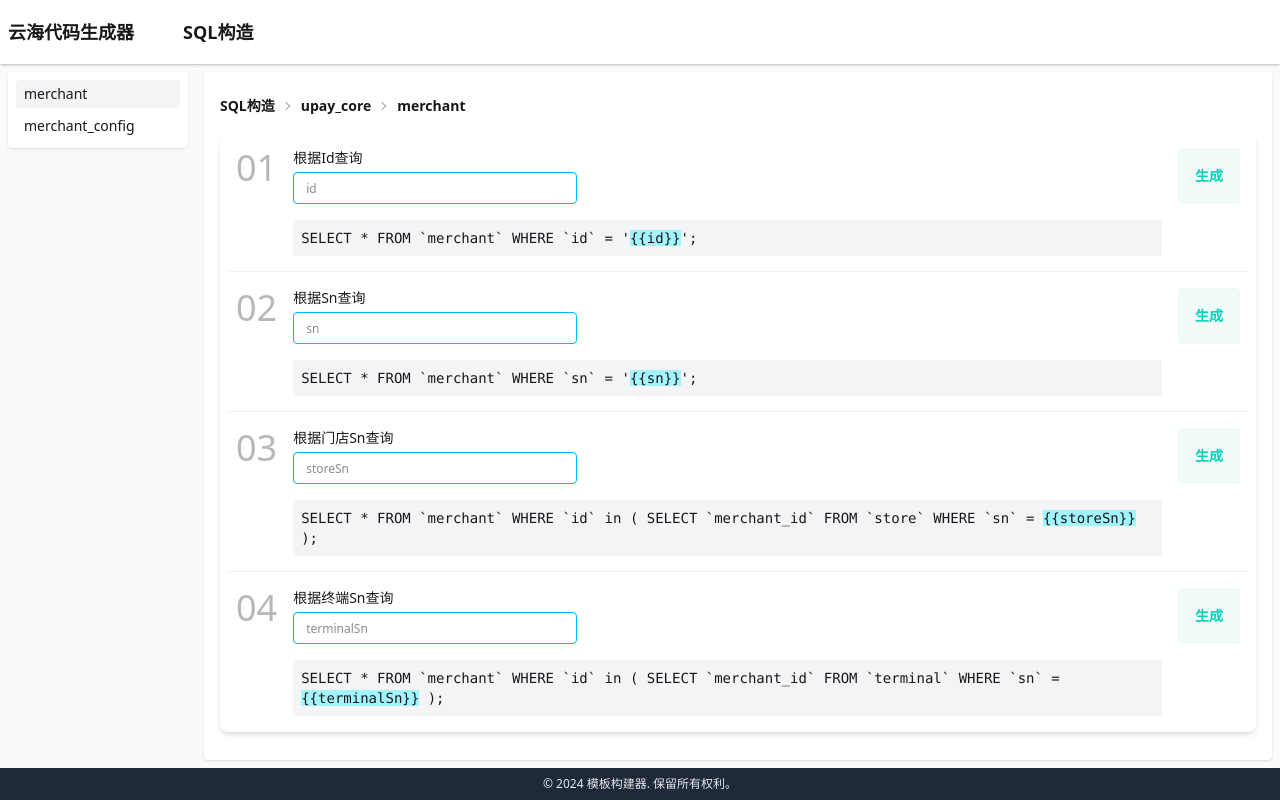
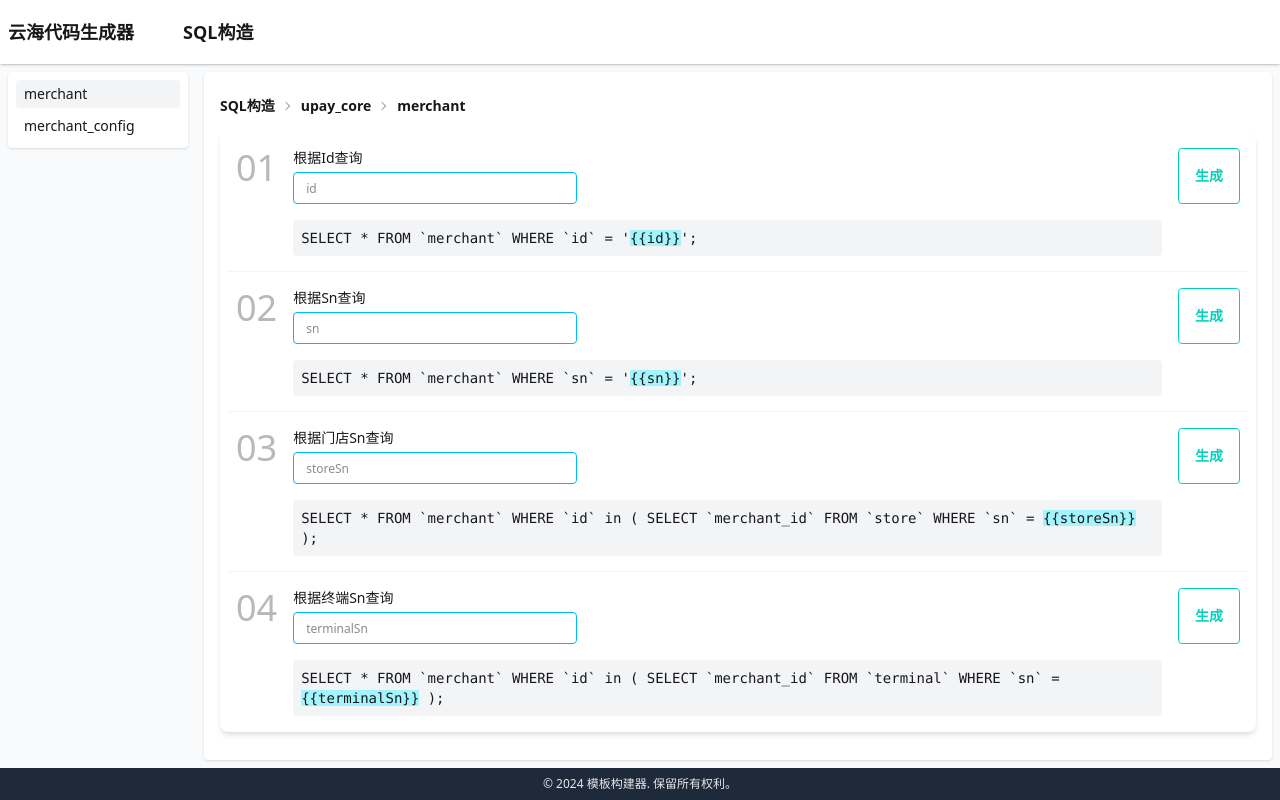
Before and after one commit to treeyh/soc-builder, a plain HTML site: page index.html in a window 1280 px wide. Drawn offline with nearby package versions, Linux system fonts and the light colour scheme.

Commit message:
提交代码

```diff
--- a/index.html
+++ b/index.html
@@ -409,7 +409,7 @@
             </div>
           </div>
           <p class="list-col-wrap bg-gray-100 p-2 rounded"><code id="template-${itemId}" data-template="${processedTemplate}">${showTemplate}</code></p>
-          <button class="btn btn-soft btn-accent h-14" id="btn-${itemId}" onclick="generateResult('${itemId}')">生成</button>
+          <button class="btn btn-outline btn-accent h-14" id="btn-${itemId}" onclick="generateResult('${itemId}')">生成</button>
         </li>
       `);
     }
```
Also changed, not shown: index_bak.html (+1 -1 lines).
